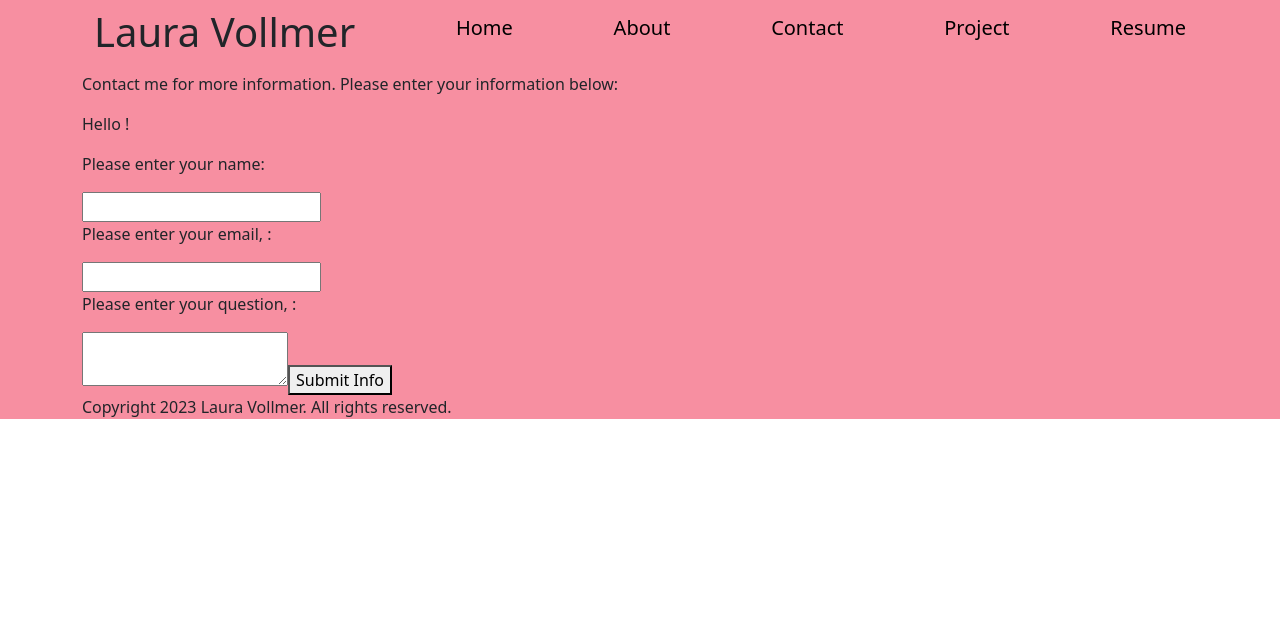
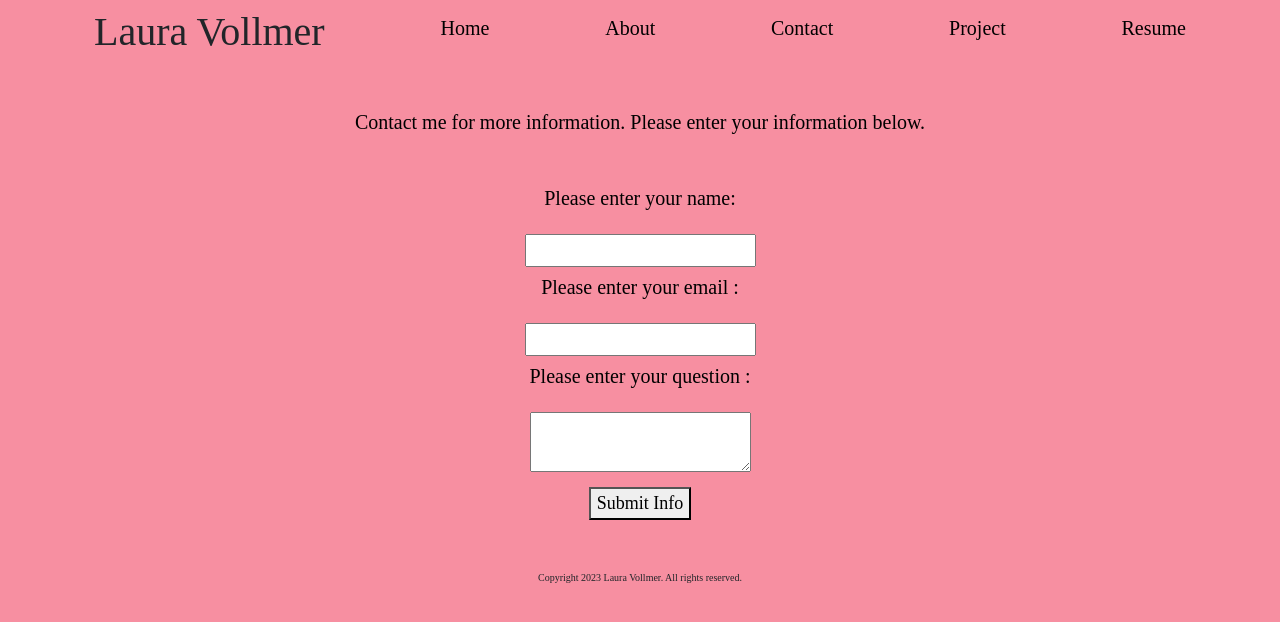
Before and after one commit to lavollmer/react-personal-website, a React (Vite) app: page /contactme in a window 1280 px wide. Shown: the top 622 px of the page. Built offline with nearby package versions, Linux system fonts and the light colour scheme.

Commit message:
adding styling

```diff
--- a/index.html
+++ b/index.html
@@ -6,7 +6,7 @@
     <meta name="viewport" content="width=device-width, initial-scale=1.0" />
     <title>Laura Personal Portfolio</title>
   </head>
-  <body>
+  <body style="background-color: #F78FA1;">
     <div id="root"></div>
     <script type="module" src="/src/main.jsx"></script>
   </body>
--- a/src/App.css
+++ b/src/App.css
@@ -1,7 +1,6 @@
 .container-background {
   background-color: #F78FA1;
-  /* font-size: medium;
-  font-family: 'Lucida Sans', 'Lucida Sans Regular', 'Lucida Grande', 'Lucida Sans Unicode', Geneva, Verdana, sans-serif; */
+  font-family:'Times New Roman', Times, serif
 }
 
 .header-design {
--- /dev/null
+++ b/src/assets/css/about.css
@@ -0,0 +1,22 @@
+.container-bio {
+    display: flex;
+  flex-direction: row;
+  justify-content: space-around;
+  align-items: center;
+}
+
+.photo-me {
+    display: flex;
+  flex-direction: row;
+  justify-content: left;
+  width: 30%;
+  height: 30%;
+}
+
+.biography {
+    display: flex;
+  flex-direction: row;
+  justify-content: right;
+  align-items: left;
+  padding:40px;
+}
--- /dev/null
+++ b/src/assets/css/contact.css
@@ -0,0 +1,49 @@
+.contact-me-form {
+  display: flex;
+  flex-direction: column;
+  align-items: center;
+  justify-content: center;
+  margin: 20px;
+  font-size: large;
+  color: black;
+}
+
+.contactme {
+    display: flex;
+      flex-direction: column;
+      align-items: center;
+      justify-content: center;
+      margin: 10px;
+}
+
+.input-info {
+  display: flex;
+  flex-direction: column;
+  align-items: center;
+  justify-content: center;
+  margin: 10px;
+}
+
+form {
+    display: flex;
+      flex-direction: column;
+      align-items: center;
+      justify-content: center;
+}
+
+.button {
+  display: flex;
+  flex-direction: row;
+  align-items: center;
+  justify-content: center;
+  margin: 15px;
+}
+
+p {
+    display: flex;
+      flex-direction: column;
+      align-items: center;
+      justify-content: center;
+  padding: 5px;
+  font-size: 20px;
+}
--- /dev/null
+++ b/src/assets/css/footer.css
@@ -0,0 +1,7 @@
+.copyright {
+  display: flex;
+  flex-direction: row;
+  justify-content: center;
+  align-items: center;
+  font-size: 10px;
+}
--- a/src/assets/css/header.css
+++ b/src/assets/css/header.css
@@ -1,10 +1,12 @@
 .navbar-container{
+  display: flex;
   flex-direction: row;
   justify-content: center;
   align-items: center;
 }
 
 .navbar-links {
+    display: flex;
   flex-direction: column;
     justify-content: center;
     align-items: center;
--- /dev/null
+++ b/src/assets/css/home.css
@@ -0,0 +1,8 @@
+.tagline {
+  display: flex;
+  flex-direction: column;
+  align-items: center;
+  justify-content: center;
+  font-size: 50px;
+  margin:100px;
+}
--- a/src/components/AboutPage.jsx
+++ b/src/components/AboutPage.jsx
@@ -1,22 +1,26 @@
 import PortfolioImage from "../assets/img/portfolioimage.png";
+import "../assets/css/about.css";
 
 export default function AboutPage() {
   return (
     <>
-      <div>
-        <img src={PortfolioImage} alt="Laura's Profile Image" />
-        <p>Hello! My name is Laura. </p>
-        <p>
-          I love using design, user functionality and accessibiltiy to bring
-          stories and brands to life. I have a versatile background in
-          completion of a coding fullstack bootcamp, the flower industry, and
-          healthcare. I believe a website should be visually stunning, easy to
-          navigate and intuitive to use.
-        </p>
-        <p>
-          I have a strong passion for problem solving, storytelling and
-          inclusion for all. Let's connect and create something amazing!
-        </p>
+      <div className="container-bio">
+        <img
+          className="photo-me"
+          src={PortfolioImage}
+          alt="Laura's Profile Image"
+        />
+        <div className="biography">
+          <p>
+            Hello! My name is Laura. I love using design, user functionality and
+            accessibiltiy to bring stories and brands to life. I have a
+            versatile background in completion of a coding fullstack bootcamp,
+            the flower industry, and healthcare. I believe a website should be
+            visually stunning, easy to navigate and intuitive to use. I have a
+            strong passion for problem solving, storytelling and inclusion for
+            all. Let's connect and create something amazing!
+          </p>
+        </div>
       </div>
     </>
   );
--- a/src/components/Contact.jsx
+++ b/src/components/Contact.jsx
@@ -1,3 +1,5 @@
+import "../assets/css/contact.css";
+
 export default function Contact(props) {
   // function handleInputChange(e) {
   //   if (e.target.name === "name") {
@@ -20,13 +22,14 @@ export default function Contact(props) {
 
   return (
     <>
-      <div>
+      <div className="contact-me-form">
+        <div className="contactme">
           <p>
-          Contact me for more information. Please enter your information below:
+            Contact me for more information. Please enter your information
+            below.
           </p>
         </div>
-      <div>
-        <p>Hello {props.contactData.name}!</p>
+        <div className="input-info">
           <form>
             <p>Please enter your name:</p>
             <input
@@ -35,22 +38,23 @@ export default function Contact(props) {
               value={props.contactData.name}
               onChange={handleInputChange}
             />
-          <p>Please enter your email, {props.contactData.name}:</p>
+            <p>Please enter your email {props.contactData.name}:</p>
             <input
               type="text"
               name="email"
               value={props.contactData.email}
               onChange={handleInputChange}
             />
-          <p>Please enter your question, {props.contactData.name}:</p>
+            <p>Please enter your question {props.contactData.name}:</p>
             <textarea
               name="info"
               value={props.contactData.info}
               onChange={handleInputChange}
             />
 
-          <button>Submit Info</button>
+            <button className="button">Submit Info</button>
           </form>
+        </div>
       </div>
     </>
   );
--- a/src/components/Footer.jsx
+++ b/src/components/Footer.jsx
@@ -1,7 +1,11 @@
+import "../assets/css/footer.css";
+
 export default function Footer() {
   return (
     <footer>
-      <p>Copyright 2023 Laura Vollmer. All rights reserved.</p>
+      <p className="copyright">
+        Copyright 2023 Laura Vollmer. All rights reserved.
+      </p>
     </footer>
   );
 }
--- a/src/components/Home.jsx
+++ b/src/components/Home.jsx
@@ -1,7 +1,11 @@
+import "../assets/css/home.css";
+
 export default function Home() {
   return (
     <header>
-      <h1>Designer, Storyteller and User Experience Expert</h1>
+      <div>
+        <h1 className="tagline">Designer && Storyteller</h1>
+      </div>
     </header>
   );
 }
```
Lines whose indentation alone changed are shown as unchanged.
